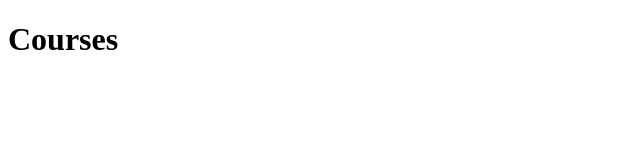
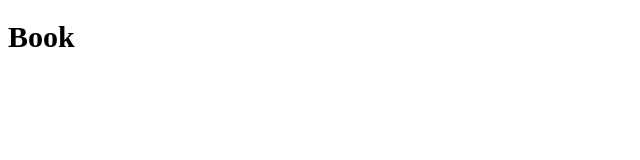
Before and after one commit to pudurvenu/course, a plain HTML site: page index.html in a window 1280 px wide. Shown: the whole page, without its empty margins (0-640 px from the left). Drawn offline with Linux system fonts and the light colour scheme.

Commit message:
Update index.html

```diff
--- a/index.html
+++ b/index.html
@@ -5,7 +5,7 @@
 </head>
 <body>
 
-<h1>Courses</h1>
+<h1 style="font-size: 30px;">Book</h1>
 
 </body>
 </html>
```
